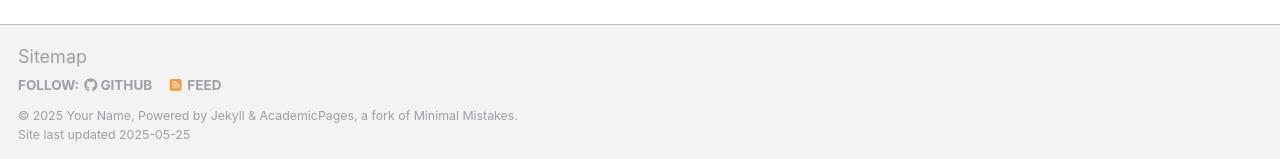
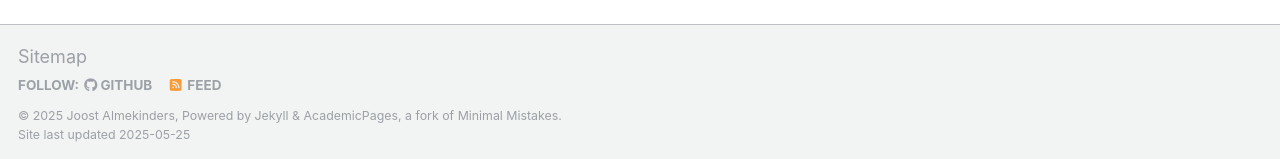
Before and after one commit to JoostAlmekinders/Joost-Almekinders.github.io, a Jekyll site: the page built from _pages/about.md, in a window 1280 px wide and 900 px high, scrolled down 2636 px. Shown: the part 738-897 px from the top of the window. Built offline with Jekyll 4.4.1, drawn with Linux system fonts in a browser that asks for light colours; some web fonts are replaced.

Commit message:
Update _config.yml

```diff
--- a/_config.yml
+++ b/_config.yml
@@ -11,7 +11,7 @@ locale                   : "en-US"
 site_theme               : "default"
 title                    : "Your Name / Site Title"
 title_separator          : "-"
-name                     : &name "Your Name"
+name                     : &name "Joost Almekinders"
 description              : &description "personal description"
 url                      : https://academicpages.github.io # the base hostname & protocol for your site e.g. "https://[your GitHub username].github.io" or if you already have some other page hosted on Github then use "https://[your GitHub username].github.io/[Your Repo Name]"
 baseurl                  : "" # the subpath of your site, e.g. "/blog"
```
